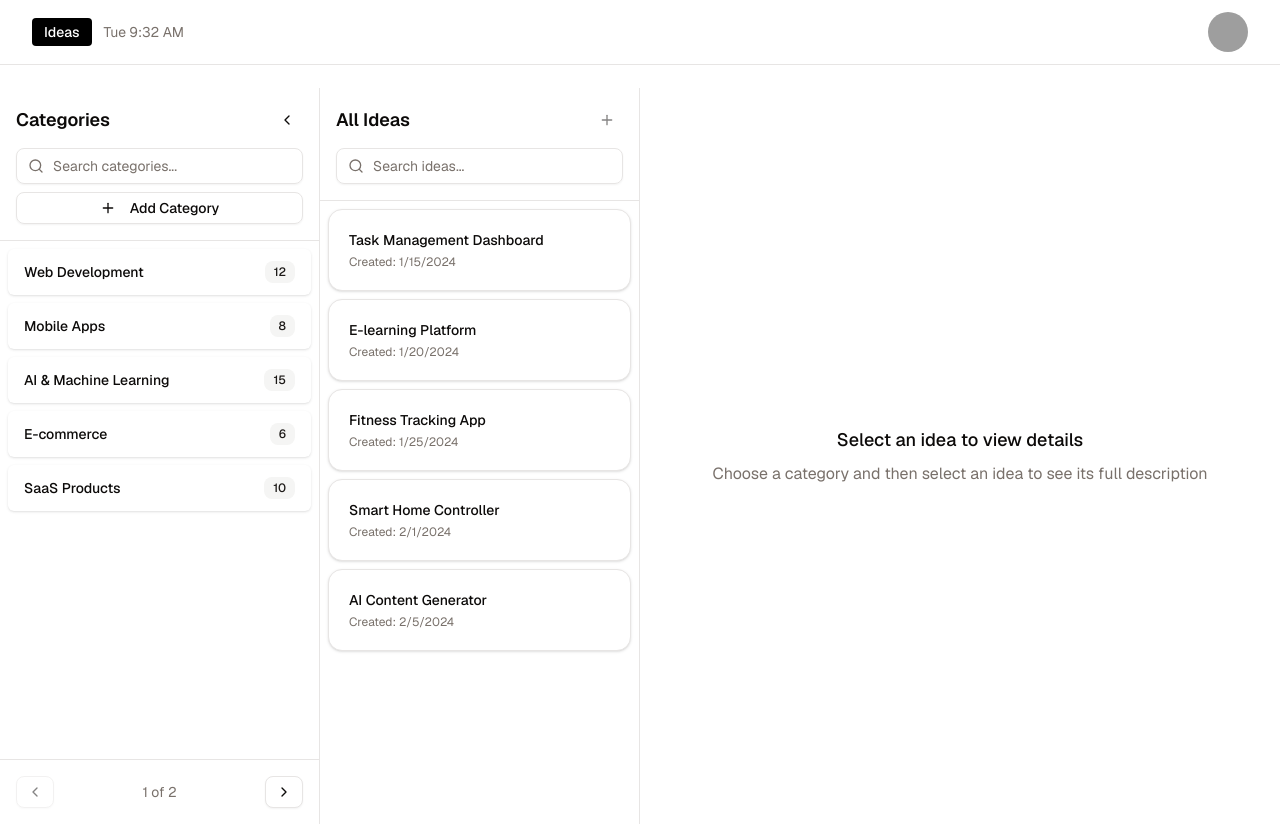
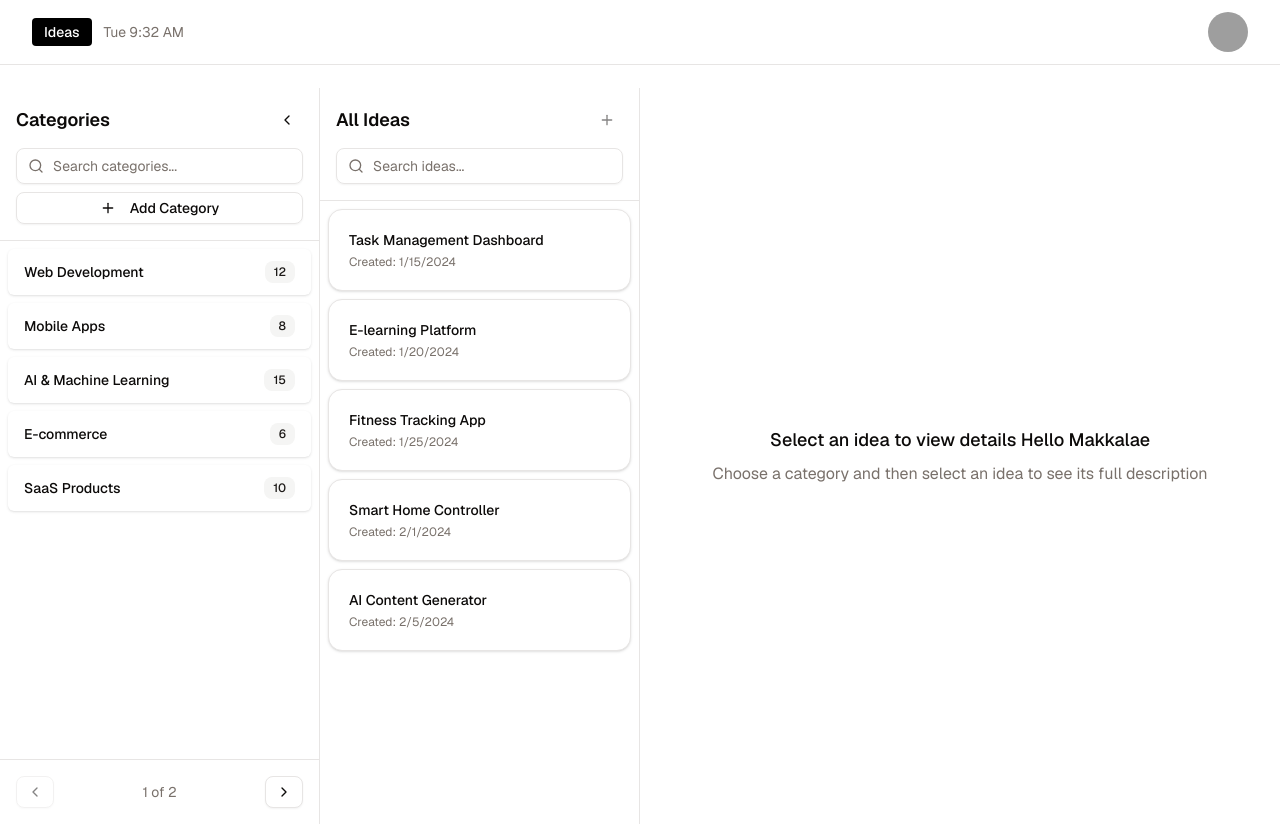
Before and after one commit to MrCoder2K/Magma2K25, a Next.js app: page / in a window 1280 px wide. Built offline with nearby package versions, Linux system fonts and the light colour scheme; grey boxes are pictures that could not be loaded.

Commit message:
Checking 0.1

```diff
--- a/components/project-ideas-manager.tsx
+++ b/components/project-ideas-manager.tsx
@@ -482,7 +482,7 @@ export function ProjectIdeasManager() {
           <div className="flex-1 flex items-center justify-center">
             <div className="text-center">
               <h3 className="text-lg font-medium text-foreground mb-2">
-                Select an idea to view details
+                Select an idea to view details Hello Makkalae
               </h3>
               <p className="text-muted-foreground">
                 Choose a category and then select an idea to see its full
```
